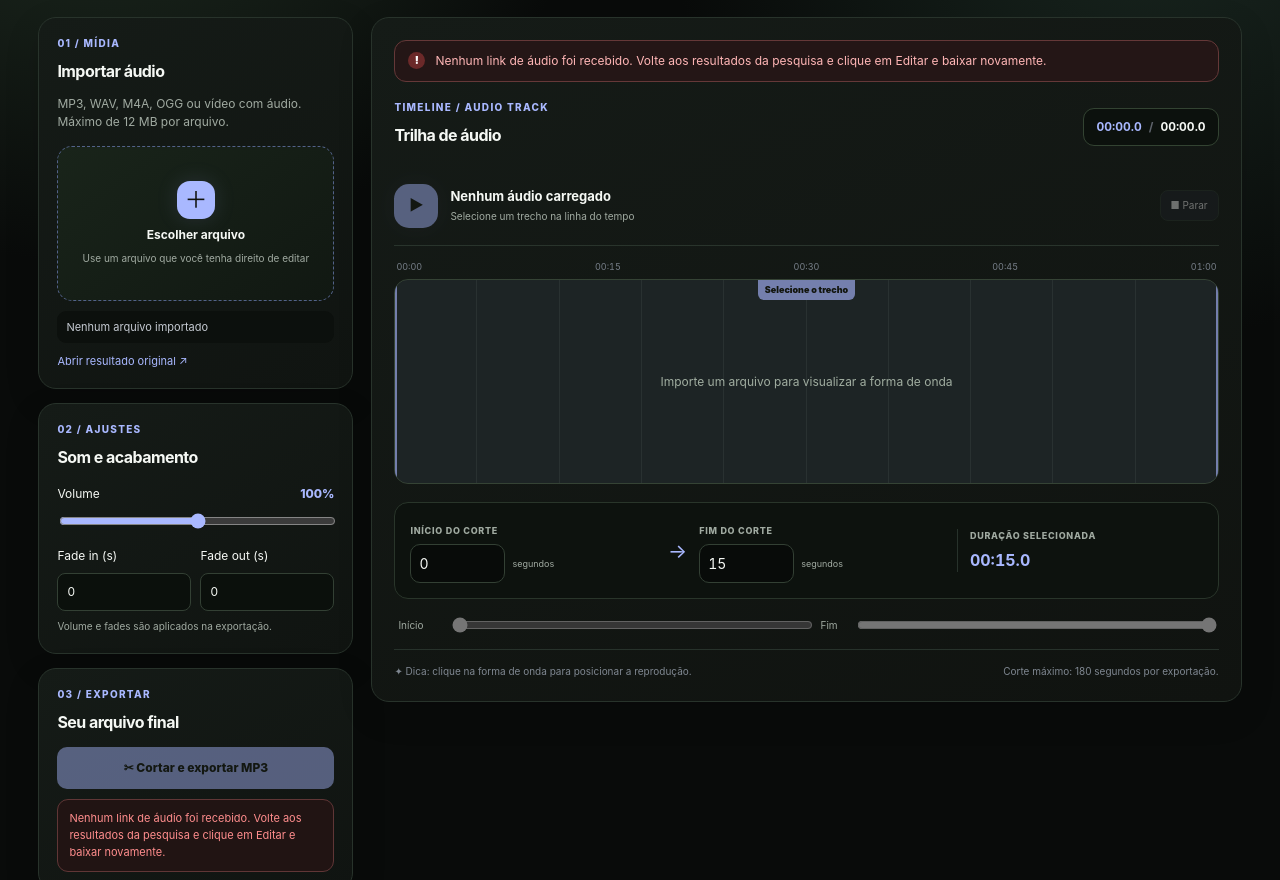
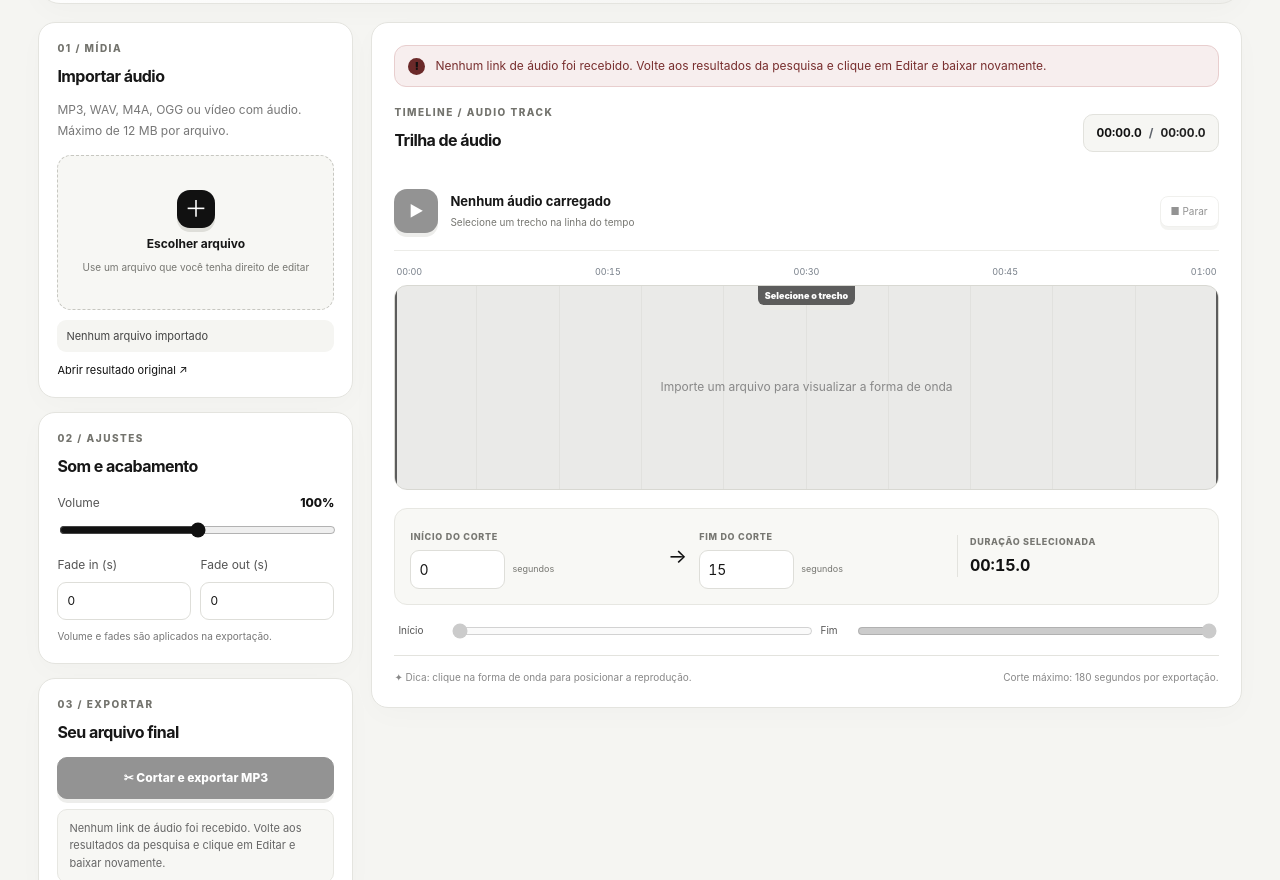
Before and after one commit to miguelsilvamartins27-creator/nuvem-bot, a website: page app/audio-editor.html in a window 1280 px wide. Shown: the part 311-1191 px from the top of the page. Drawn offline with nearby package versions, Linux system fonts and the light colour scheme; files that its build step writes are made by us from their sources; no server answers; files whose address does not match are found by name.

Commit message:
Aplicar visual monocromático ao Audio Studio

```diff
--- a/app/audio-editor.css
+++ b/app/audio-editor.css
@@ -56,3 +56,53 @@ body{background:radial-gradient(ellipse at 8% 0%,#263729 0,transparent 32%),radi
 .export-choice-dialog{border-color:#3b4b39;background:#101611}
 @media(max-width:980px){.studio-workspace{grid-template-columns:1fr}.studio-sidebar{grid-template-columns:repeat(2,minmax(0,1fr))}.file-panel{grid-row:auto}.timeline-panel{order:-1}.studio-intro{padding:22px}}
 @media(max-width:640px){.studio-shell{padding:14px 10px}.studio-intro{padding:18px 15px;border-radius:16px}.studio-intro h1{font-size:30px}.studio-symbol{width:49px;height:49px;font-size:25px;border-radius:15px}.studio-workspace{gap:12px}.timeline-panel{padding:13px}.timeline-state{font-size:11px;margin-bottom:13px}.waveform-wrap{height:165px}.range-controls{padding:10px}.studio-sidebar{grid-template-columns:1fr}.studio-topbar{padding:0 10px}}
+
+
+/* NUVEM MONO — Audio Studio, mesma linguagem visual do app */
+:root{color-scheme:light;--bg:#f5f5f2;--panel:#fff;--line:#e3e3de;--text:#171717;--muted:#777772;--lime:#111;--accent:#111}
+html,body{background:#f5f5f2!important;color:#171717!important;font-family:Inter,-apple-system,BlinkMacSystemFont,"Segoe UI",sans-serif}
+body{background:#f5f5f2!important}
+.studio-topbar{background:rgba(255,255,255,.92)!important;border-bottom:1px solid #e3e3df!important;color:#111!important;backdrop-filter:blur(18px)}
+.studio-brand{color:#111!important}
+.brand-mark{background:#111!important;color:#fff!important;border:1px solid #111!important;box-shadow:0 4px 0 #deded9!important}
+.auth-state{color:#666!important}
+.back-link{background:#fff!important;color:#111!important;border:1px solid #deded9!important;border-radius:10px!important;box-shadow:0 3px 0 #e8e8e3!important}
+.studio-shell{max-width:1600px!important}
+.studio-intro{background:linear-gradient(125deg,#fff,#efefec)!important;border:1px solid #e4e4df!important;border-radius:22px!important;box-shadow:0 8px 28px #00000006!important}
+.studio-intro h1{color:#111!important;letter-spacing:-.07em!important}
+.studio-intro h1 span{color:#777!important}
+.eyebrow{color:#73736d!important;letter-spacing:.15em!important}
+.intro-copy,.muted{color:#777!important;line-height:1.7}
+.studio-symbol{background:linear-gradient(145deg,#fff,#d8d8d3)!important;color:#111!important;border:1px solid #d0d0cb!important;box-shadow:inset 0 2px #fff,0 12px 0 #e8e8e4,0 22px 30px #0000000d!important;border-radius:24px!important}
+.panel,.timeline-panel{background:#fff!important;border:1px solid #e4e4df!important;border-radius:17px!important;box-shadow:0 8px 28px #00000005!important;color:#171717!important}
+.upload-zone{background:#f7f7f4!important;border:1px dashed #c7c7c1!important;border-radius:14px!important}
+.upload-zone:hover{background:#f0f0ed!important;border-color:#777!important}
+.upload-icon{background:#111!important;color:#fff!important;box-shadow:0 4px 0 #deded9!important}
+.primary-button{background:#111!important;color:#fff!important;border:1px solid #111!important;box-shadow:0 4px 0 #d8d8d3!important}
+.secondary-button,.small-tool{background:#fff!important;color:#111!important;border:1px solid #deded9!important;box-shadow:0 3px 0 #e8e8e3!important}
+.primary-button:hover:not(:disabled),.secondary-button:hover:not(:disabled){transform:translateY(-2px)}
+.control-label,.range-controls,.trim-slider-row{color:#555!important}
+input,select,textarea,.range-controls input,.control-label input[type=number]{background:#fff!important;color:#171717!important;border-color:#deded9!important;border-radius:9px!important}
+input:focus{outline:none;border-color:#777!important;box-shadow:0 0 0 3px #1111110c!important}
+.time-counter{background:#f6f6f3!important;border-color:#e2e2dd!important;color:#222!important;border-radius:10px!important}
+.time-counter span:first-child,.selection-duration strong,.range-separator{color:#111!important}
+.player-row{border-color:#ecece8!important}
+.play-button{background:#111!important;color:#fff!important;box-shadow:0 4px 0 #d8d8d3!important;border-radius:13px!important}
+.waveform-wrap{background:repeating-linear-gradient(90deg,#f2f2ef 0,#f2f2ef calc(10% - 1px),#e4e4df calc(10% - 1px),#e4e4df 10%)!important;border-color:#d8d8d2!important;border-radius:13px!important}
+.waveform-wrap canvas{filter:grayscale(1);opacity:.9}
+.selection-overlay{background:#11111114!important;border-color:#111!important}
+.selection-overlay span{background:#111!important;color:#fff!important}
+.waveform-placeholder{color:#888!important;background:#ffffff50}
+.range-controls{background:#f8f8f5!important;border-color:#e7e7e2!important;border-radius:13px!important}
+.trim-slider-row input,.control-label input[type=range]{accent-color:#111!important}
+.timeline-foot,.studio-footer{color:#888!important}
+.status{background:#f7f7f4!important;border:1px solid #e7e7e2!important;color:#666!important;border-radius:10px!important}
+.timeline-state{background:#f4f4f1!important;border-color:#e5e5e0!important;color:#555!important}
+.timeline-state:before{color:#111!important}
+.timeline-state.error{background:#f7eeee!important;border-color:#e8cece!important;color:#782e2e!important}
+.file-name{background:#f5f5f2!important;color:#444!important;border-radius:9px!important}
+.export-choice-dialog{background:#fff!important;color:#171717!important;border-color:#e1e1dc!important;box-shadow:0 24px 90px #0002!important}
+.export-choice-content .eyebrow{color:#777!important}
+.export-choice-content p:not(.eyebrow),.export-choice-content small{color:#777!important}
+.export-choice-content .choice-cancel{color:#777!important}
+@media(max-width:640px){.studio-intro{border-radius:16px!important}.panel,.timeline-panel{border-radius:14px!important}}
```
